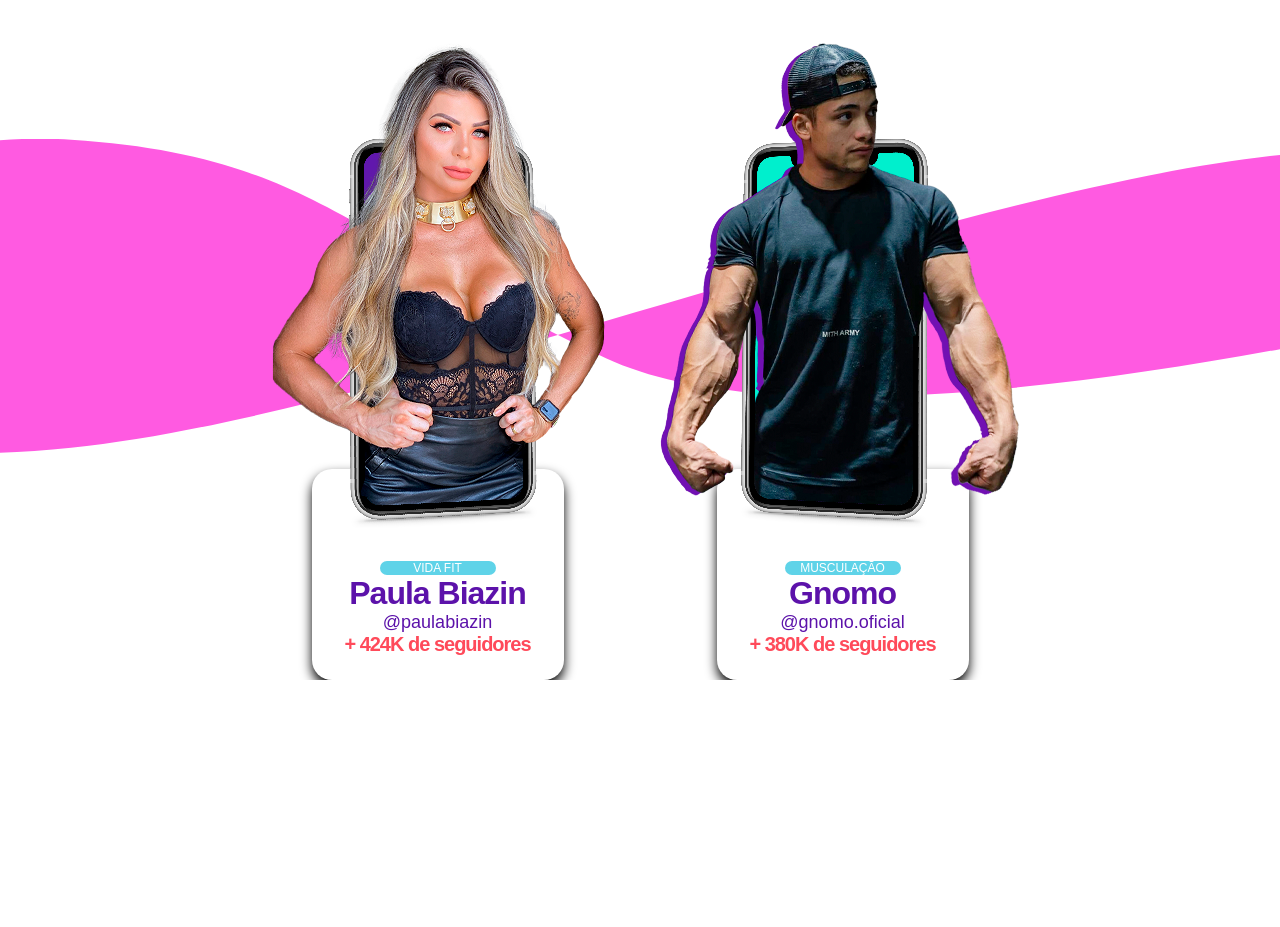
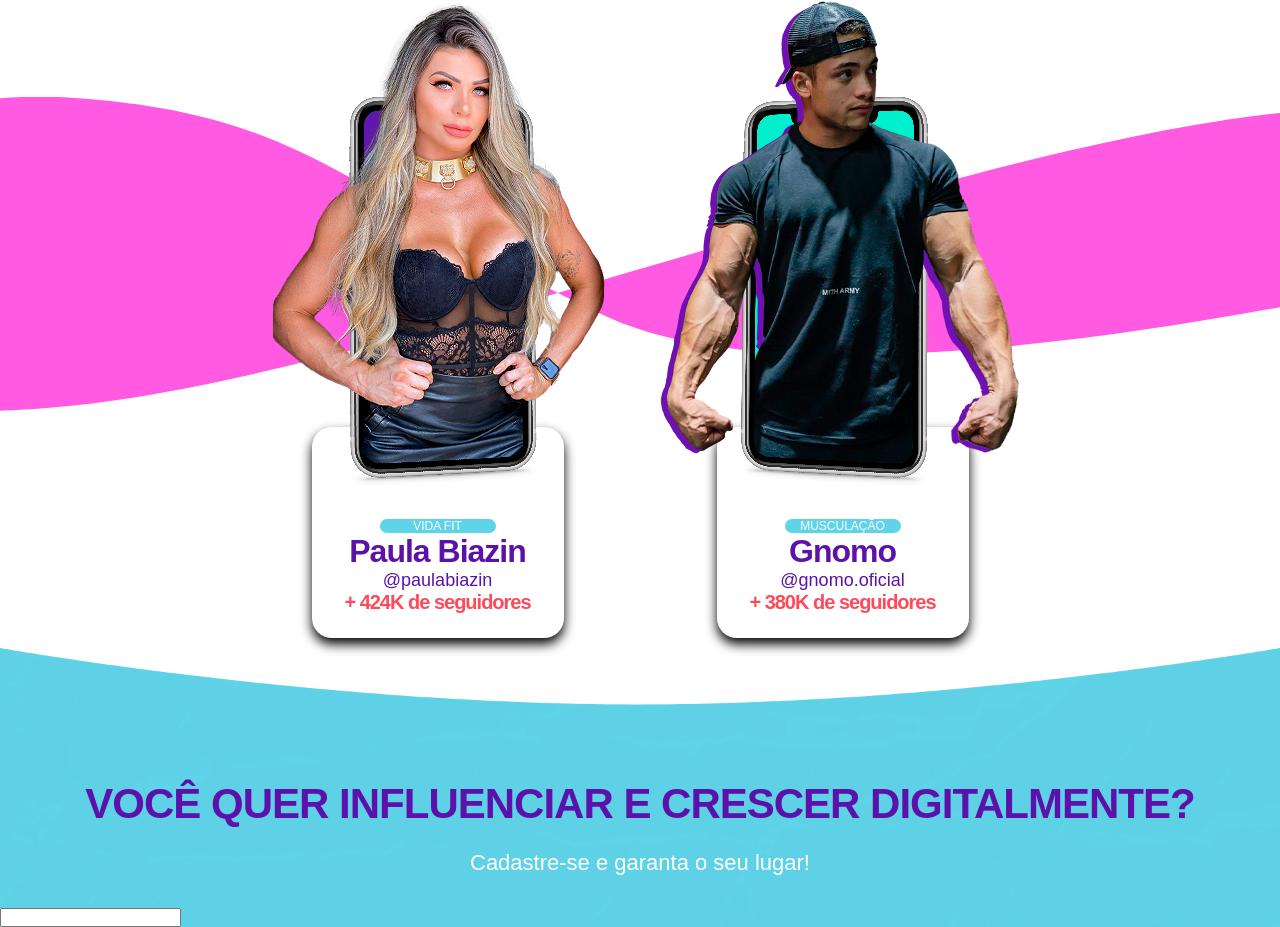
Before and after one commit to dayhele/jobs-segredos-influencia, a plain HTML site: page index.html in a window 1280 px wide. Shown: the part 1860-2787 px from the top of the page. Before the commit the page ends 2540 px from the top, so only its background shows below. Drawn offline with Linux system fonts and the light colour scheme; a web font is replaced by a local one.

Commit message:
dando inicio a parte do footer

```diff
--- a/index.html
+++ b/index.html
@@ -176,5 +176,17 @@
         </div>
       </div>
     </main>
+
+    <footer class="footer">
+      <h3 class="footer__title">VOCÊ QUER INFLUENCIAR E CRESCER DIGITALMENTE?</h3>
+      <p class="footer__subtitle">
+        Cadastre-se e garanta o seu lugar!
+      </p>
+      <form action="" method="post">
+        <label for="">
+          <input type="text" name="" id="">
+        </label>
+      </form>
+    </footer>
   </body>
 </html>
--- a/styles/main.scss
+++ b/styles/main.scss
@@ -46,7 +46,7 @@
         }
 
         .img__carousel {
-          width: 682px;
+          width: 628px;
         }
 
         .text__carousel {
@@ -56,7 +56,7 @@
           top: 132px;
           text-align: center;
           text-transform: uppercase;
-          font-size: 52px;
+          font-size: 42px;
           font-weight: 300;
         }
       }
@@ -274,3 +274,32 @@
     letter-spacing: -1px;
   }
 }
+
+.footer {
+  background-image: url("/assets/img/blue-background.png");
+  background-repeat: no-repeat;
+  background-size: cover;
+  margin-top: 108px;
+
+
+  .footer__title {
+    color: #5c12aa;
+    font-family: acumin-pro-extra-condensed, sans-serif;
+    font-weight: 800;
+    font-size: 42px;
+    letter-spacing: -1px;
+    display: flex;
+    justify-content: center;
+    padding: 132px 0 22px;
+  }
+
+  .footer__subtitle {
+    text-align: center;
+    color: #fff;
+    font-family: "acumin-pro", sans-serif;
+    font-size: 22px;
+    font-weight: 300;
+    font-style: normal;
+    padding: 0 0 32px;
+  }
+}
```
Also changed, not shown: assets/img/blue-background.png (added), styles/main.css, 1 other file.
